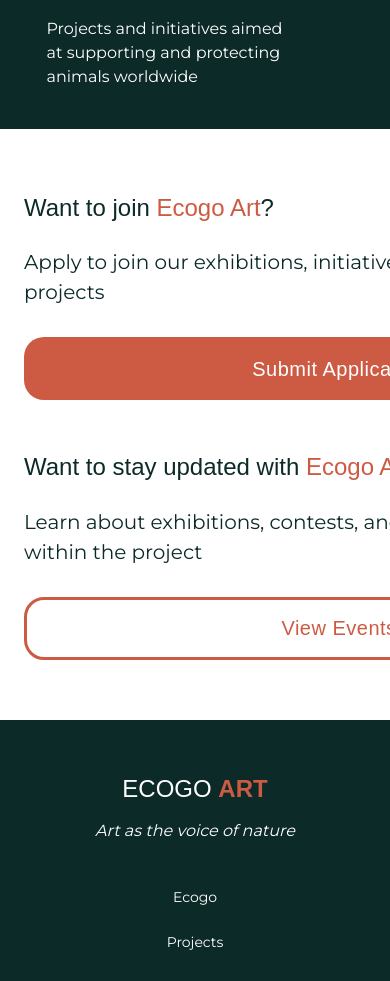
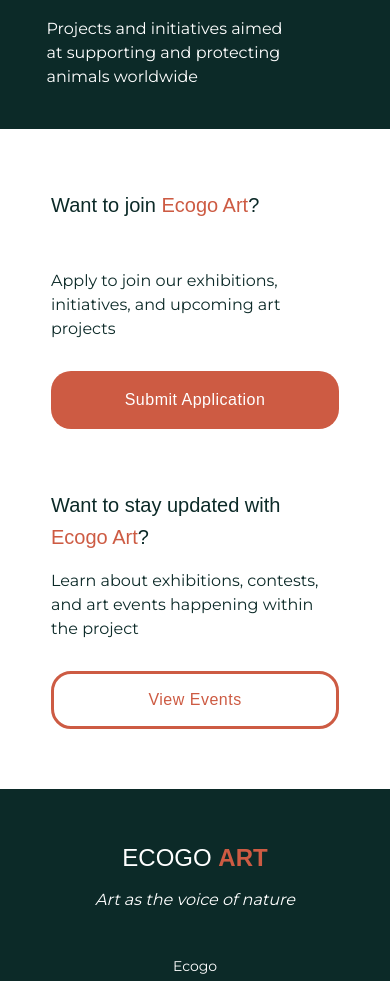
Before and after one commit to katrin-troyan/ecogo-art, a React (Vite) app: page / in a window 390 px wide. Shown: the part 4180-5161 px from the top of the page. Built offline with nearby package versions, Linux system fonts and the light colour scheme; a web font is replaced by a local one.

Commit message:
Responsive: CTA section tablet and mobile

```diff
--- a/src/components/CTA/CTA.module.css
+++ b/src/components/CTA/CTA.module.css
@@ -80,21 +80,55 @@
   color: var(--color-accent-hover);
 }
 
-/* ===== RESPONSIVE ===== */
+/* ===== TABLET ===== */
+@media (max-width: 1024px) {
+  .cta {
+    padding: 60px 40px;
+    gap: 32px;
+  }
+
+  .block {
+    width: 100%;
+    gap: 30px;
+  }
+  .title {
+    height: 77px;
+  }
+
+  .btnFilled,
+  .btnOutline {
+    width: 100%;
+    height: 58px;
+    font-size: 16px;
+  }
+}
+
+/* ===== MOBILE ===== */
 @media (max-width: 768px) {
   .cta {
     flex-direction: column;
-    padding: 60px 24px;
-    gap: 48px;
+    padding: 60px 16px;
+    gap: 60px;
+    align-items: center;
+    justify-content: center;
+  }
+  .block {
+    width: 288px;
+    gap: 30px;
   }
 
-  .block,
-  .block:last-child {
-    padding: 0;
+  .title {
+    height: 60px;
+    font-size: 20px;
   }
 
-  .divider {
-    width: 100%;
-    height: 1px;
+  .desc {
+    font-size: 16px;
+  }
+  .btnFilled,
+  .btnOutline {
+    width: 288px;
+    height: 58px;
+    font-size: 16px;
   }
 }
```
